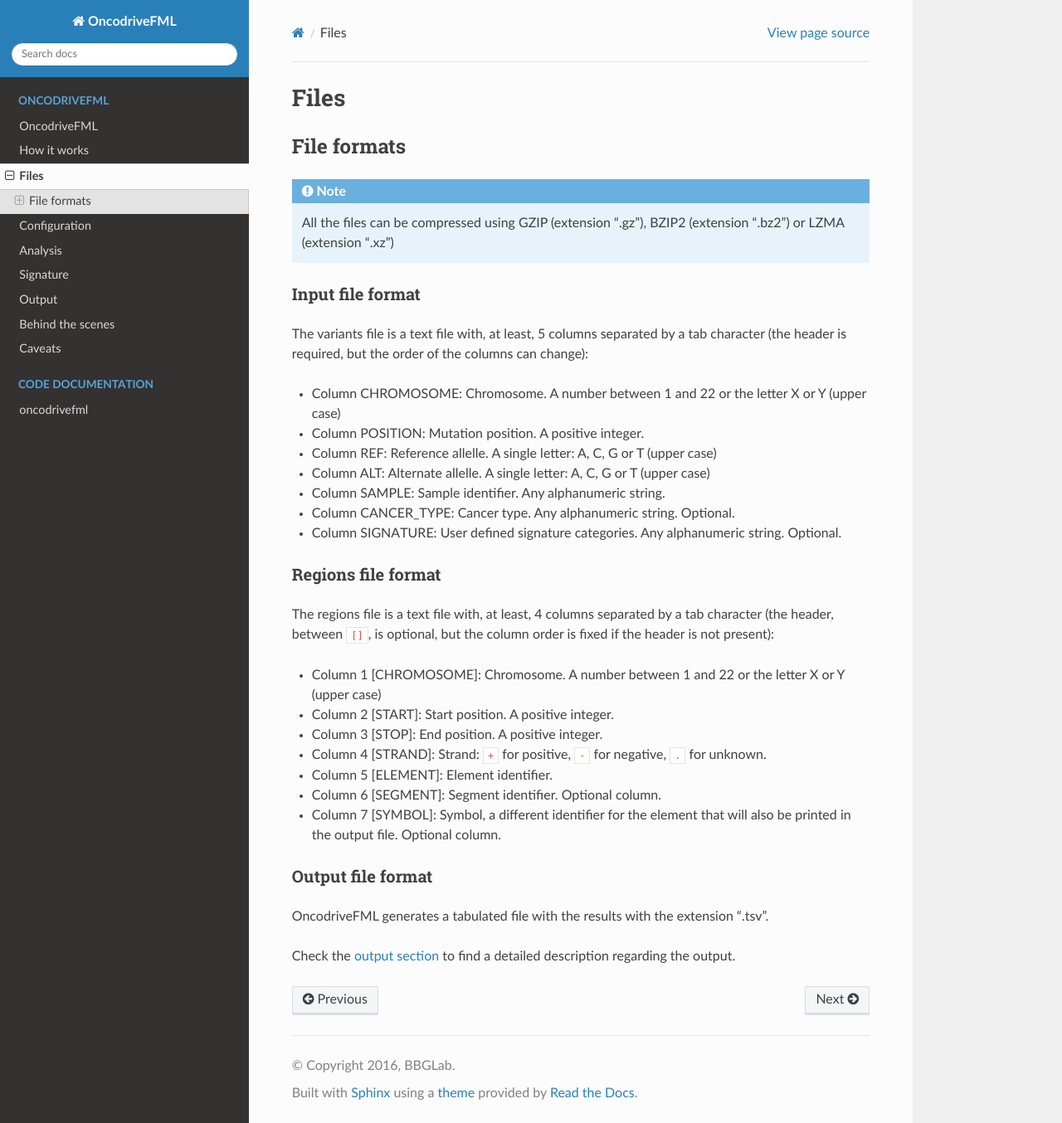
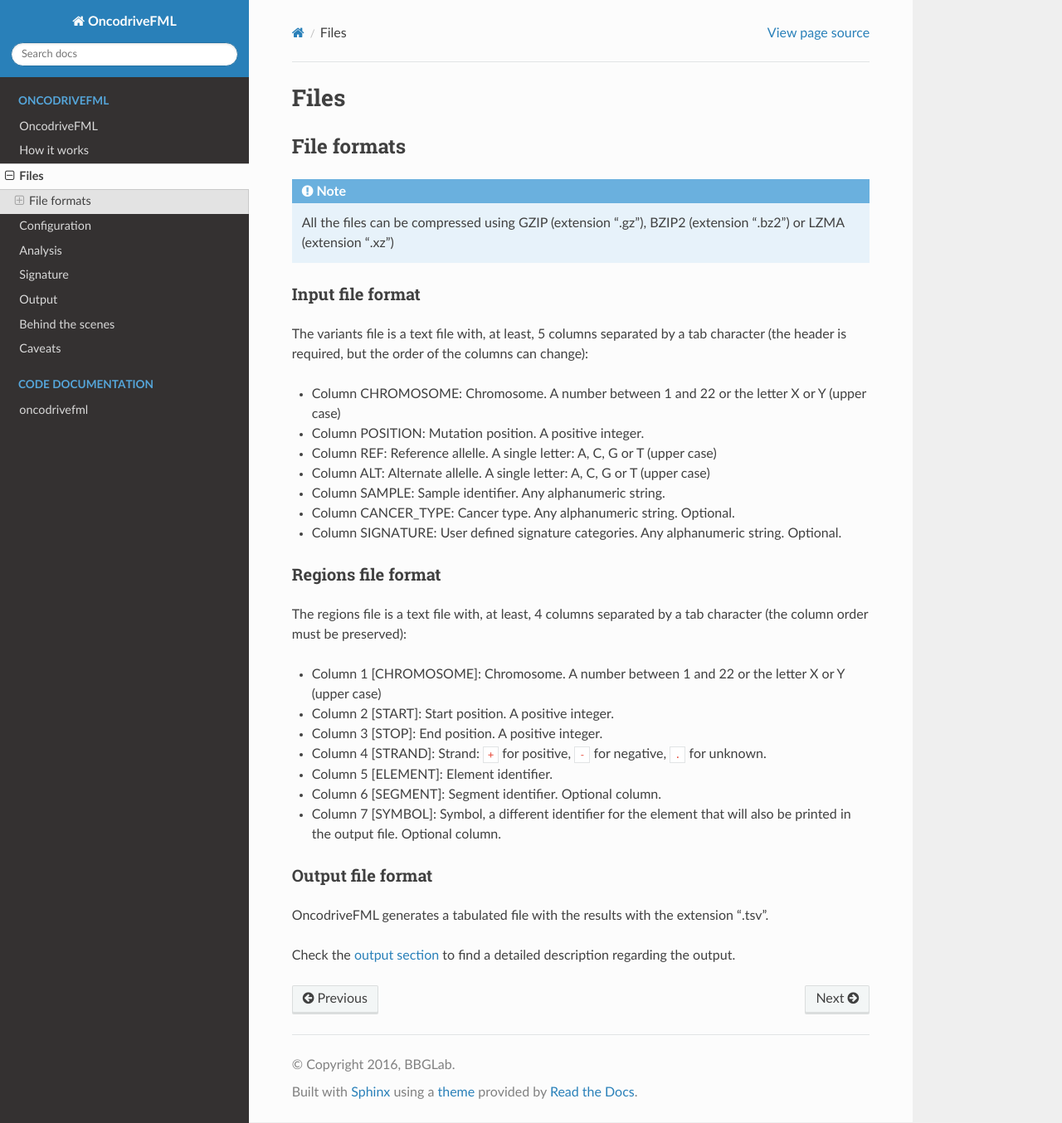
Before and after one commit to bbglab/oncodrivefml, a Sphinx documentation site: the page built from docs/source/files.rst, in a window 1280 px wide and 1354 px high. Shown: the whole window at 83% size. Built offline with Sphinx 7.4.7 and the Read the Docs theme 2.0.0, drawn with Linux system fonts in a browser that asks for light colours; formulas are drawn with MathJax 3.

Commit message:
Documentation regarding elements file format updated

```diff
--- a/docs/source/files.rst
+++ b/docs/source/files.rst
@@ -32,7 +32,7 @@
 ^^^^^^^^^^^^^^^^^^^
 
 The regions file is a text file with, at least, 4 columns separated by a tab character
-(the header, between ``[]``, is optional, but the column order is fixed if the header is not present):
+(the column order must be preserved):
 
 * Column 1 [CHROMOSOME]: Chromosome. A number between 1 and 22 or the letter X or Y (upper case)
 * Column 2 [START]: Start position. A positive integer.
```
